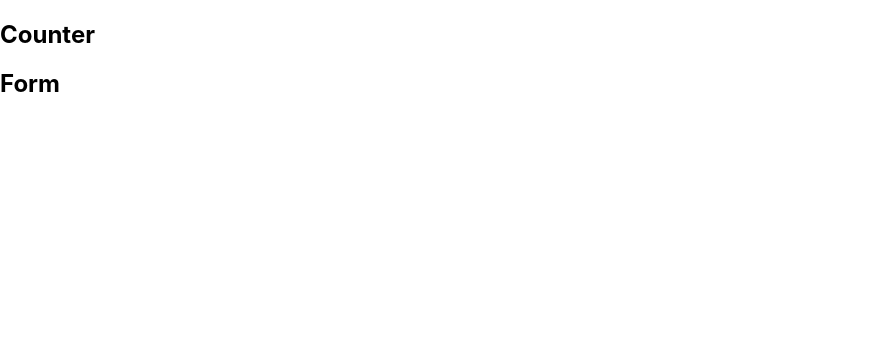
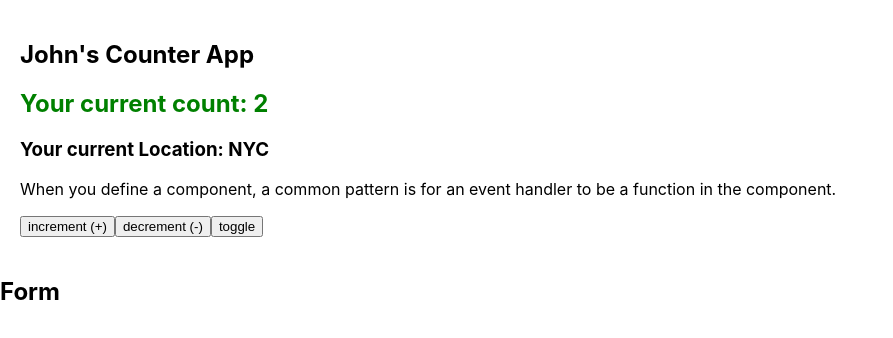
Before and after one commit to React-Fundamentals/starter-react-state, a React (Create React App) app: page / in a window 1280 px wide. Shown: the top 338 px of the page, without its empty margins (0-893 px from the left). Built offline with nearby package versions, Linux system fonts and the light colour scheme.

Commit message:
complete example

```diff
--- a/src/App.js
+++ b/src/App.js
@@ -4,7 +4,7 @@ import Form from "./components/form/Form";
 export default function App() {
   return (
     <>
-      <Counter />
+      <Counter name="Hou" initialCount={2} />
       <Form />
     </>
   );
--- a/src/components/counter/Counter.js
+++ b/src/components/counter/Counter.js
@@ -1,3 +1,66 @@
-export default function Counter() {
-  return <h2>Counter</h2>;
+// A Hook is a special function that lets you “hook into” React features. For example, `useState` is a Hook that lets you add React state to function components. In legacy React (before Hooks), if you needed to add state to a React component you had to convert it to a class component first, but not anymore!
+import { useState } from "react";
+import styles from "./Counter.module.css";
+
+export default function Counter({
+  initialPerson = { name: "John", location: "NYC" },
+  initialCount = 0,
+}) {
+  // USESTATE: `useState()` declares a "state variable"; state variable values are preserved between function calls; you can give your state variables any name
+  // USESTATE: The only argument to `useState()` is the initial state, which could be any valid JavaScript data type
+  // USESTATE: `useState()` returns a pair of values, namely the current state and the function that updates it
+  const [count, setCount] = useState(initialCount);
+
+  // USESTATE: Using multiple state variables. React recommends splitting state into multiple state variables based on which values tend to change together.
+  const [person, setPerson] = useState(initialPerson);
+
+  // RULES OF HOOKS: Only call hooks at the top level; don’t call Hooks inside loops, conditions, or nested functions. Only call hooks from React functions. Create React App includes ESLint Plugin that helps enforce these rules automatically
+
+  function handleIncrement() {
+    if (count < 20) {
+      // count = count + 1; // do not mutate state directly
+      setCount(count + 1);
+    }
+  }
+
+  function handleDecrement() {
+    if (count > 0) {
+      setCount(count - 1);
+    }
+  }
+
+  function handleReset() {
+    setCount(initialCount);
+  }
+
+  function handleToggle() {
+    setPerson(
+      person.name === initialPerson.name
+        ? { name: "Jane", location: "SF" }
+        : initialPerson
+    );
+  }
+
+  const counterClass =
+    count > 10 ? styles.red : count < 5 ? styles.green : null;
+  const resetClass = count === initialCount ? styles.hide : null;
+
+  return (
+    <section className={styles.container}>
+      <h1>{person.name}'s Counter App</h1>
+      <h2 className={counterClass}>Your current count: {count}</h2>
+      <h3>Your current Location: {person.location}</h3>
+
+      <p>
+        When you define a component, a common pattern is for an event handler to
+        be a function in the component.
+      </p>
+      <button onClick={handleIncrement}>increment (+)</button>
+      <button onClick={handleDecrement}>decrement (-)</button>
+      <button className={resetClass} onClick={handleReset}>
+        reset
+      </button>
+      <button onClick={handleToggle}>toggle</button>
+    </section>
+  );
 }
--- a/src/components/counter/Counter.module.css
+++ b/src/components/counter/Counter.module.css
@@ -0,0 +1,15 @@
+.container {
+  padding: 20px;
+}
+
+.red {
+  color: red;
+}
+
+.green {
+  color: green;
+}
+
+.hide {
+  display: none;
+}
```
